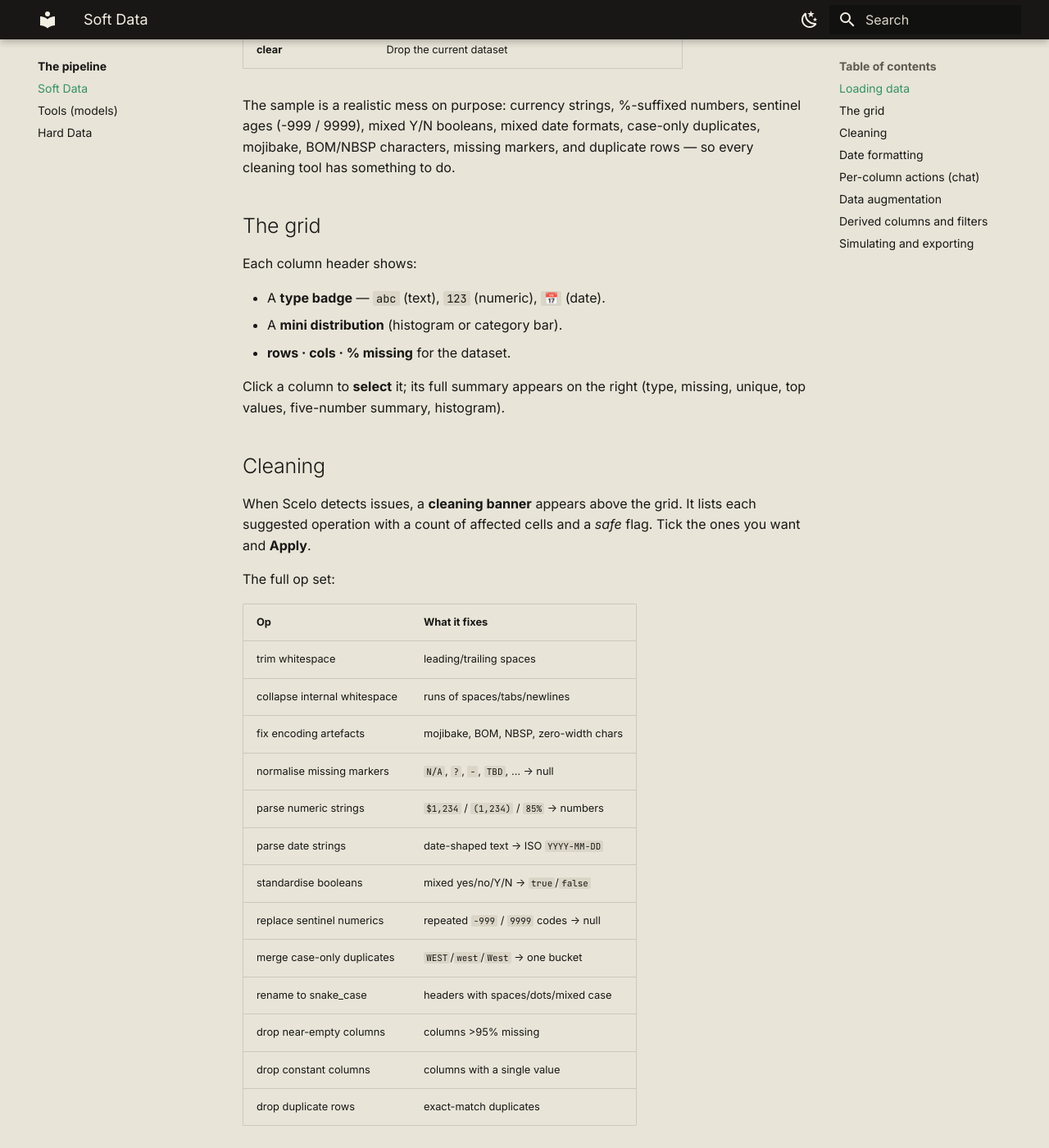
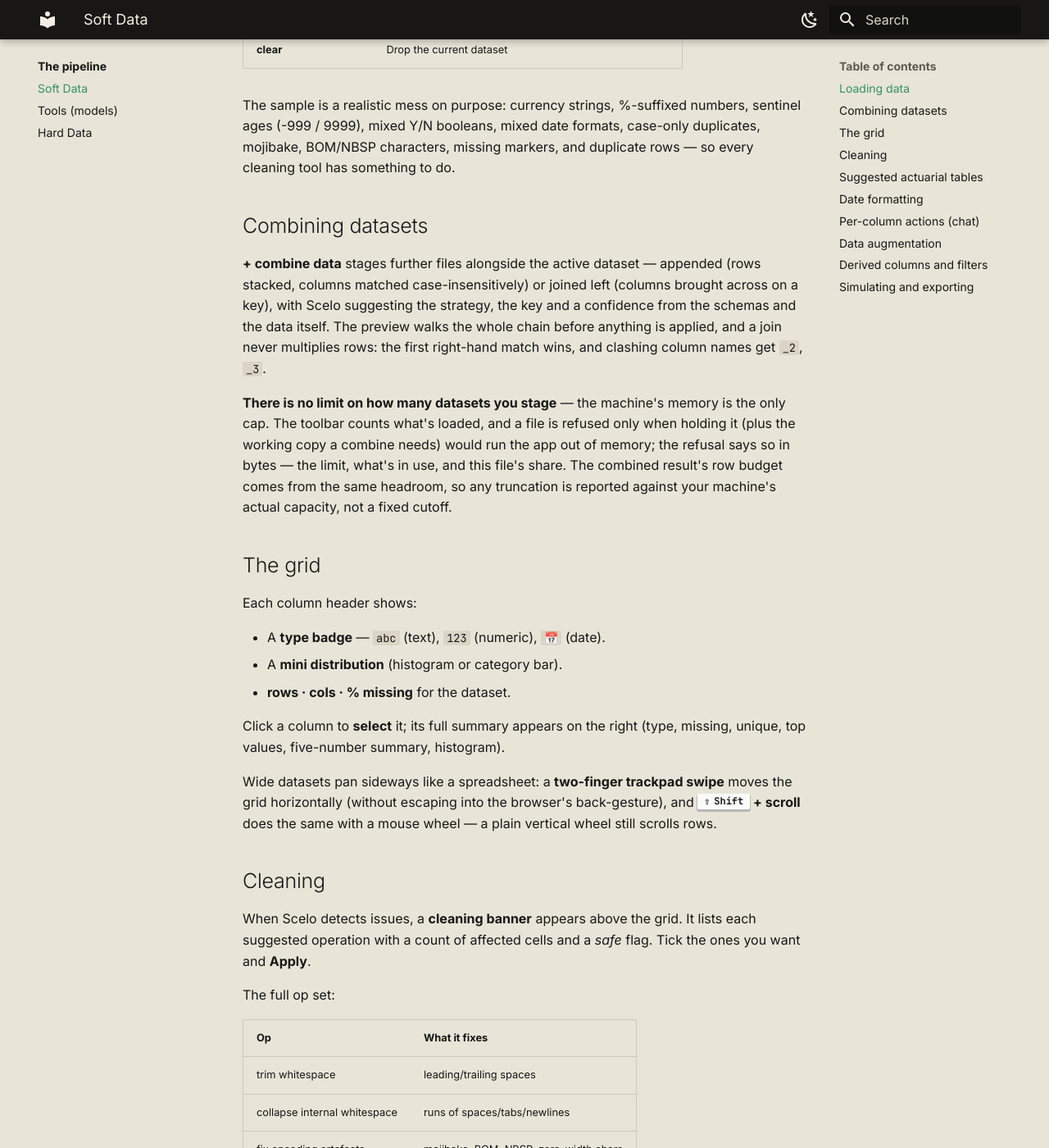
Before and after one commit to intelligentactuaries/scelo, an MkDocs documentation site: the page built from docs/docs/pipeline/soft-data.md, in a window 1280 px wide and 1400 px high, scrolled down 1165 px. Shown: the whole window at 82% size. Built offline with MkDocs 1.6.1 and Material for MkDocs 9.7.7, drawn with Linux system fonts in a browser that asks for light colours; some of the changed text lies outside the part shown.

Commit message:
docs: catch the docs up with the app — interviews, unlimited combining, table chips, panning
Soft Data gains the sections it was missing: Combining datasets (the
strategy/key suggestion, chain previews, and the new no-count-cap rule
where the machine's memory is the only limit, refusals stated in bytes),
Suggested actuarial tables (the chips + the offline table vocabulary in
every stage chat), and the grid's two-finger / shift+wheel horizontal
panning. The swarm views page documents Audit interviews: picking a
council or society member, the record drawer, per-reply
consistent/drift/unverified checking, and the /interviews index —
covering commits ef4fee2, 5a9805b, ecb7320 and 745058c.

Co-Authored-By: Claude Fable 5 <noreply@anthropic.com>

````diff
--- a/docs/docs/pipeline/soft-data.md
+++ b/docs/docs/pipeline/soft-data.md
@@ -20,6 +20,24 @@ sentinel ages (-999 / 9999), mixed Y/N booleans, mixed date formats, case-only
 duplicates, mojibake, BOM/NBSP characters, missing markers, and duplicate rows —
 so every cleaning tool has something to do.
 
+## Combining datasets
+
+**+ combine data** stages further files alongside the active dataset —
+appended (rows stacked, columns matched case-insensitively) or joined
+left (columns brought across on a key), with Scelo suggesting the
+strategy, the key and a confidence from the schemas and the data itself.
+The preview walks the whole chain before anything is applied, and a join
+never multiplies rows: the first right-hand match wins, and clashing
+column names get `_2`, `_3`.
+
+**There is no limit on how many datasets you stage** — the machine's
+memory is the only cap. The toolbar counts what's loaded, and a file is
+refused only when holding it (plus the working copy a combine needs)
+would run the app out of memory; the refusal says so in bytes — the
+limit, what's in use, and this file's share. The combined result's row
+budget comes from the same headroom, so any truncation is reported
+against your machine's actual capacity, not a fixed cutoff.
+
 ## The grid
 
 Each column header shows:
@@ -30,6 +48,11 @@ Each column header shows:
 
 Click a column to **select** it; its full summary appears on the right
 (type, missing, unique, top values, five-number summary, histogram).
+
+Wide datasets pan sideways like a spreadsheet: a **two-finger trackpad
+swipe** moves the grid horizontally (without escaping into the browser's
+back-gesture), and **++shift++ + scroll** does the same with a mouse
+wheel — a plain vertical wheel still scrolls rows.
 
 ## Cleaning
 
@@ -58,6 +81,27 @@ The full op set:
 !!! tip "Or just ask"
     Type **`clean my data`** in the soft-data chat and Scelo runs the
     recommended set for you — no backend needed, fully local.
+
+## Suggested actuarial tables
+
+When a dataset lands (or you describe what you are after), Scelo reads
+its column shape and proposes the actuarial tables that follow — as
+ready-made chips above the chat input. On offer: life tables
+(qx px lx dx Lx Tx eₓ), commutation columns (Dx Nx Cx Mx Rx Sx), annuity
+& assurance factors, net-premium grids, run-off triangles, discount
+curves, A/E by age band and lifelib-shaped model points. Bases are read
+from a qx column, an lx column, or deaths ÷ exposure — falling back to
+the illustrative Gompertz–Makeham basis, always labelled as such.
+
+Or ask in your own words in the stage chat:
+
+```
+build a life table at 4% from age 20 to 100
+```
+
+Requests are parsed deterministically and run fully offline — and the
+same table vocabulary is understood by the chat in Soft Data, Tools and
+Hard Data alike.
 
 ## Date formatting
 
````
Also changed, not shown: docs/docs/swarm/views.md (+31 -1 lines).
